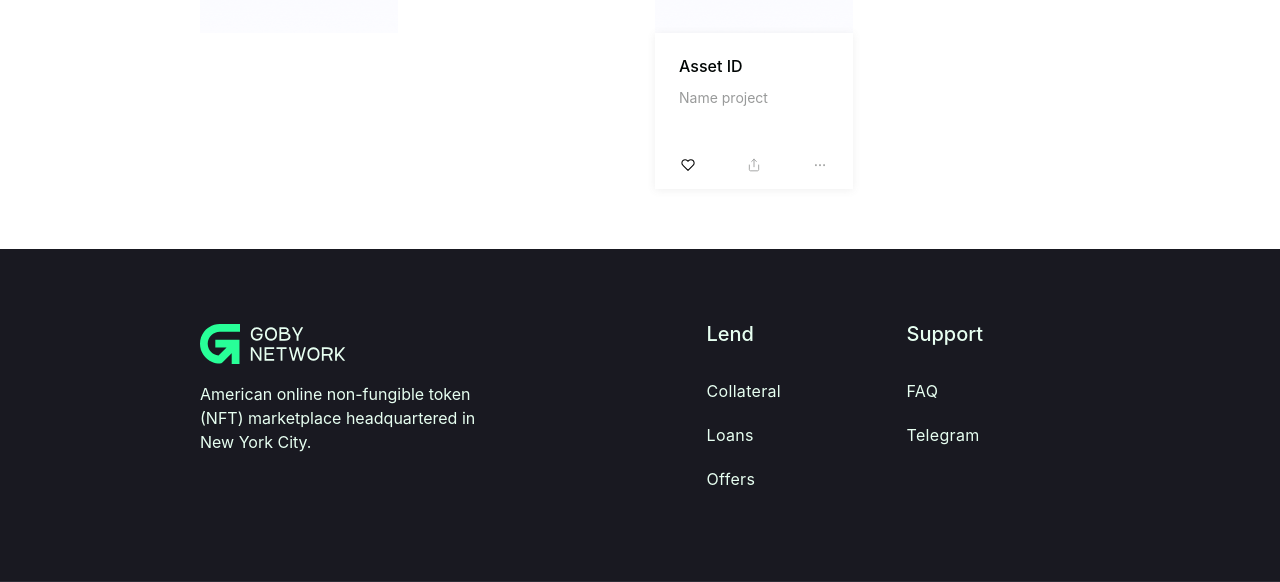
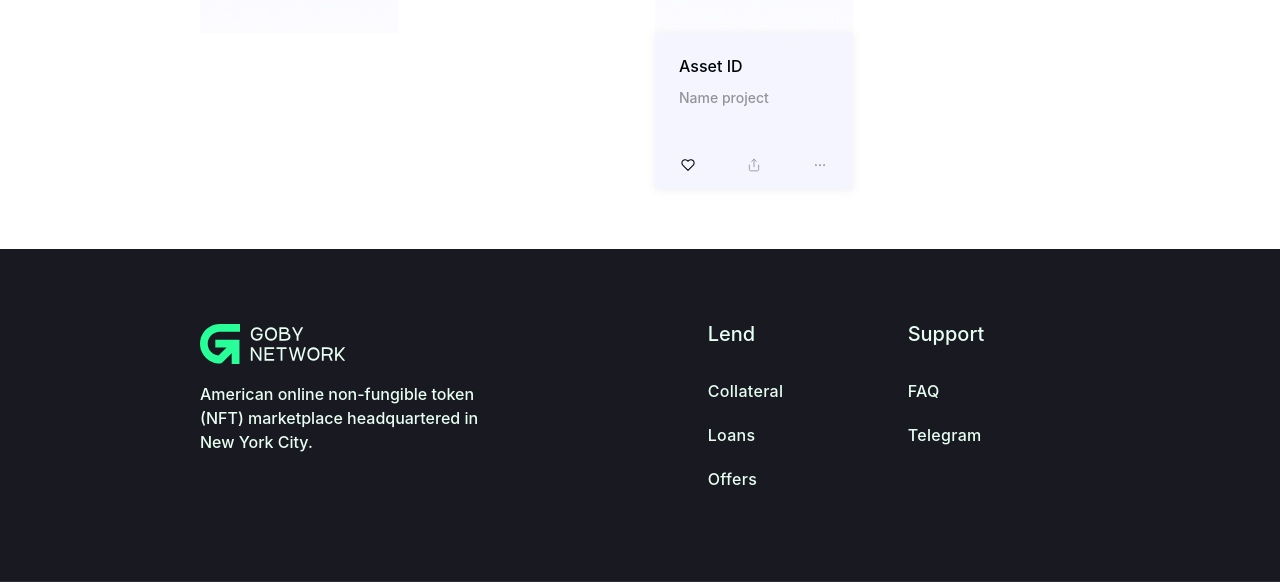
Before and after one commit to paurock/goby, a Next.js app: page / in a window 1280 px wide. Shown: the part 945-1527 px from the top of the page. Built offline with nearby package versions, Linux system fonts and the light colour scheme.

Commit message:
underTile: icons colors done

```diff
--- a/src/app/Layout.tsx
+++ b/src/app/Layout.tsx
@@ -1,15 +1,23 @@
 import { ChakraProvider } from "@chakra-ui/react";
 import { extendTheme } from "@chakra-ui/react";
+import { breakpoints } from "./theme/breakpoints";
+import { fonts } from "./theme/fonts";
 import TitleSection from "../components/sections/title-section";
 import { Header } from "./Header";
 import { Footer } from "./Footers/Footer";
 import Head from "next/head";
+import { Button } from "./theme/components/Button";
 
 const colors = {
   purple: "#6334B1",
   green: "#28FF98",
   lightGreen: "#E7FFF1",
   lightBlue: "#CECFEA",
+  black: { 100: "#010504" },
+  text: {
+    100: "#010504",
+    900: "#E7FFF1",
+  },
 };
 const styles = {
   global: {
@@ -25,13 +33,18 @@ const styles = {
   },
 };
 
-const components = {};
+const components = {
+  Button,
+};
 
-const theme = extendTheme({
+export const theme = extendTheme({
+  fonts,
   colors,
   styles,
   components,
+  breakpoints,
 });
+
 import { ReactNode } from "react";
 
 const Layout = ({ children }: { children?: ReactNode }): JSX.Element => {
--- a/src/app/theme/colors.ts
+++ /dev/null
@@ -1,17 +0,0 @@
-import type { DeepPartial, Theme } from '@chakra-ui/react';
-
-const extendedColors: DeepPartial<
-  Record<string, Theme['colors']['blackAlpha']>
-> = {
-  black: {
-    100: '#010504',
-  },
-  text: {
-    100: '#010504',
-    900: '#E7FFF1',
-  },
-};
-
-export const colors = {
-  ...extendedColors,
-};
--- a/src/app/theme/index.tsx
+++ /dev/null
@@ -1,15 +0,0 @@
-import { extendTheme } from "@chakra-ui/react";
-import { breakpoints } from "./breakpoints";
-
-import { colors } from "./colors";
-import { Button } from "./components/Button";
-import { fonts } from "./fonts";
-
-export const customTheme = extendTheme({
-  fonts,
-  colors,
-  breakpoints,
-  components: {
-    Button,
-  },
-});
--- a/src/components/sections/content/underTiles.tsx
+++ b/src/components/sections/content/underTiles.tsx
@@ -1,61 +1,133 @@
-import { Box, Center, Heading, Icon, SimpleGrid, Text, VStack } from '@chakra-ui/react'
-import { heartIcon } from 'components/toolbar';
-import { svgProps } from 'components/types';
-import React, { SVGProps } from 'react'
-import { useAssets } from 'shared';
+import {
+  Box,
+  Center,
+  Heading,
+  Icon,
+  SimpleGrid,
+  Text,
+  VStack,
+  useColorModeValue,
+} from "@chakra-ui/react";
+import { heartIcon } from "components/toolbar";
+import { svgProps } from "components/types";
+import React, { SVGProps } from "react";
+import { useAssets } from "shared";
 
-
-export const shareIcon = (props: svgProps):SVGProps<SVGSVGElement> => (
-    <svg {...props} width="16" height="16" viewBox="0 0 16 16" fill="none" xmlns="http://www.w3.org/2000/svg">
+export const shareIcon = (props: svgProps): SVGProps<SVGSVGElement> => (
+  <svg
+    {...props}
+    width="16"
+    height="16"
+    viewBox="0 0 16 16"
+    fill="none"
+    xmlns="http://www.w3.org/2000/svg"
+  >
     <g opacity="0.4">
-    <path d="M2.66663 8V13.3333C2.66663 13.687 2.8071 14.0261 3.05715 14.2761C3.3072 14.5262 3.64634 14.6667 3.99996 14.6667H12C12.3536 14.6667 12.6927 14.5262 12.9428 14.2761C13.1928 14.0261 13.3333 13.687 13.3333 13.3333V8" stroke="#010504" strokeLinecap="round" strokeLinejoin="round"/>
-    <path d="M10.6667 3.99999L8.00004 1.33333L5.33337 3.99999" stroke="#010504" strokeLinecap="round" strokeLinejoin="round"/>
-    <path d="M8 1.33333V10" stroke="#010504" strokeLinecap="round" strokeLinejoin="round"/>
+      <path
+        d="M2.66663 8V13.3333C2.66663 13.687 2.8071 14.0261 3.05715 14.2761C3.3072 14.5262 3.64634 14.6667 3.99996 14.6667H12C12.3536 14.6667 12.6927 14.5262 12.9428 14.2761C13.1928 14.0261 13.3333 13.687 13.3333 13.3333V8"
+        stroke={props.stroke}
+        strokeLinecap="round"
+        strokeLinejoin="round"
+      />
+      <path
+        d="M10.6667 3.99999L8.00004 1.33333L5.33337 3.99999"
+        stroke={props.stroke}
+        strokeLinecap="round"
+        strokeLinejoin="round"
+      />
+      <path
+        d="M8 1.33333V10"
+        stroke={props.stroke}
+        strokeLinecap="round"
+        strokeLinejoin="round"
+      />
     </g>
   </svg>
 );
 
-  export const moreHorizontal = (props: svgProps):SVGProps<SVGSVGElement> => (
-    <svg {...props} width="16" height="16" viewBox="0 0 16 16" fill="none" xmlns="http://www.w3.org/2000/svg">
+export const moreHorizontal = (props: svgProps): SVGProps<SVGSVGElement> => (
+  <svg
+    {...props}
+    width="16"
+    height="16"
+    viewBox="0 0 16 16"
+    fill="none"
+    xmlns="http://www.w3.org/2000/svg"
+  >
     <g opacity="0.4">
-    <path d="M8.00004 8.66666C8.36823 8.66666 8.66671 8.36818 8.66671 7.99999C8.66671 7.63181 8.36823 7.33333 8.00004 7.33333C7.63185 7.33333 7.33337 7.63181 7.33337 7.99999C7.33337 8.36818 7.63185 8.66666 8.00004 8.66666Z" stroke="#010504" strokeLinecap="round" strokeLinejoin="round"/>
-    <path d="M12.6667 8.66666C13.0349 8.66666 13.3333 8.36818 13.3333 7.99999C13.3333 7.63181 13.0349 7.33333 12.6667 7.33333C12.2985 7.33333 12 7.63181 12 7.99999C12 8.36818 12.2985 8.66666 12.6667 8.66666Z" stroke="#010504" strokeLinecap="round" strokeLinejoin="round"/>
-    <path d="M3.33329 8.66666C3.70148 8.66666 3.99996 8.36818 3.99996 7.99999C3.99996 7.63181 3.70148 7.33333 3.33329 7.33333C2.9651 7.33333 2.66663 7.63181 2.66663 7.99999C2.66663 8.36818 2.9651 8.66666 3.33329 8.66666Z" stroke="#010504" strokeLinecap="round" strokeLinejoin="round"/>
+      <path
+        d="M8.00004 8.66666C8.36823 8.66666 8.66671 8.36818 8.66671 7.99999C8.66671 7.63181 8.36823 7.33333 8.00004 7.33333C7.63185 7.33333 7.33337 7.63181 7.33337 7.99999C7.33337 8.36818 7.63185 8.66666 8.00004 8.66666Z"
+        stroke={props.stroke}
+        strokeLinecap="round"
+        strokeLinejoin="round"
+      />
+      <path
+        d="M12.6667 8.66666C13.0349 8.66666 13.3333 8.36818 13.3333 7.99999C13.3333 7.63181 13.0349 7.33333 12.6667 7.33333C12.2985 7.33333 12 7.63181 12 7.99999C12 8.36818 12.2985 8.66666 12.6667 8.66666Z"
+        stroke={props.stroke}
+        strokeLinecap="round"
+        strokeLinejoin="round"
+      />
+      <path
+        d="M3.33329 8.66666C3.70148 8.66666 3.99996 8.36818 3.99996 7.99999C3.99996 7.63181 3.70148 7.33333 3.33329 7.33333C2.9651 7.33333 2.66663 7.63181 2.66663 7.99999C2.66663 8.36818 2.9651 8.66666 3.33329 8.66666Z"
+        stroke={props.stroke}
+        strokeLinecap="round"
+        strokeLinejoin="round"
+      />
     </g>
   </svg>
 );
 
 export default function UnderTiles() {
   const { text, background } = useAssets();
+  const colors = useColorModeValue("black", "lightGreen");
   return (
-    <VStack w="full" sx={{boxShadow:"rgba(99, 99, 99, 0.1) 0px 1px 8px 0px}}"}}>
-        <VStack w="full" p="24px" >
-            <Box w="full" h="22px"><Heading as="h5" sx={{fontSize: "16px", fontWeight: 500, color: text}}>Asset ID</Heading></Box>
-            <Box w="full" h="22px"><Text sx={{fontSize: "14px", color: text, opacity:0.4}}>Name project</Text></Box>
+    <VStack
+      w="full"
+      sx={{
+        boxShadow: "rgba(99, 99, 99, 0.1) 0px 1px 8px 0px}}",
+      }}
+      bg={background}
+    >
+      <VStack w="full" p="24px">
+        <Box w="full" h="22px">
+          <Heading
+            as="h5"
+            sx={{ fontSize: "16px", fontWeight: 500, color: text }}
+          >
+            Asset ID
+          </Heading>
+        </Box>
+        <Box w="full" h="22px">
+          <Text sx={{ fontSize: "14px", color: text, opacity: 0.4 }}>
+            Name project
+          </Text>
+        </Box>
       </VStack>
       <Box w="full" h="48px">
         <SimpleGrid w="full" h="48px" columns={3}>
-             <Center maxW="111px"maxH="48px">
+          <Center maxW="111px" maxH="48px">
             <Icon
               //@ts-ignore
               as={heartIcon}
               w="14px"
               h="14px"
+              stroke={colors}
               _hover={{ fill: "red", stroke: "red" }}
               sx={{
                 cursor: "pointer",
                 fill: "none",
-                    stroke: "black",
               }}
               onClick={() => console.log("pressed")}
-            /></Center>
+            />
+          </Center>
           <Center maxW="111px" maxH="48px">
             <Icon
               //@ts-ignore
               as={shareIcon}
               w="14px"
               h="14px"
-                    _hover={{stroke: "black" }}
+              stroke={colors}
+              _hover={{ stroke: "black" }}
               sx={{
                 cursor: "pointer",
               }}
@@ -68,7 +140,8 @@ export default function UnderTiles() {
               as={moreHorizontal}
               w="14px"
               h="14px"
-                    _hover={{stroke: "black" }}
+              stroke={colors}
+              _hover={{ stroke: "black" }}
               sx={{
                 cursor: "pointer",
               }}
@@ -78,5 +151,5 @@ export default function UnderTiles() {
         </SimpleGrid>
       </Box>
     </VStack>
-  )
+  );
 }
--- a/src/components/toolbar/index.tsx
+++ b/src/components/toolbar/index.tsx
@@ -105,12 +105,14 @@ const Toolbar = (): JSX.Element => {
                 fill: `${isLiked ? "red" : null}`,
                 stroke: `${isLiked ? "red" : color}`,
               }}
-              onClick={() => {!isLiked && handleClick()}}
+              onClick={() => {
+                !isLiked && handleClick();
+              }}
             />
             {likes}
           </Flex>
           <Flex
-          display={["none", "flex", "flex", "flex", "flex"]}
+            display={["none", "flex", "flex", "flex", "flex"]}
             sx={{
               justifyContent: "center",
               alignItems: "center",
@@ -148,7 +150,7 @@ const Toolbar = (): JSX.Element => {
 };
 export default Toolbar;
 
-export const heartIcon = (props: svgProps):SVGProps<SVGSVGElement> => (
+export const heartIcon = (props: svgProps): SVGProps<SVGSVGElement> => (
   <svg
     {...props}
     width="20"
@@ -167,7 +169,7 @@ export const heartIcon = (props: svgProps):SVGProps<SVGSVGElement> => (
   </svg>
 );
 
-const gridIcon = (text: string):SVGProps<SVGSVGElement> => (
+const gridIcon = (text: string): SVGProps<SVGSVGElement> => (
   <svg
     width="20"
     height="20"
@@ -206,7 +208,7 @@ const gridIcon = (text: string):SVGProps<SVGSVGElement> => (
   </svg>
 );
 
-const listIcon = (text: string):SVGProps<SVGSVGElement> => (
+const listIcon = (text: string): SVGProps<SVGSVGElement> => (
   <svg
     width="20"
     height="20"
@@ -216,7 +218,7 @@ const listIcon = (text: string):SVGProps<SVGSVGElement> => (
   >
     <path
       d="M6.66669 5H17.5"
-      stroke="#010504"
+      stroke={text}
       strokeWidth="1.5"
       strokeLinecap="round"
       strokeLinejoin="round"
--- a/src/pages/_app.tsx
+++ b/src/pages/_app.tsx
@@ -1,11 +1,11 @@
 import type { AppProps } from "next/app";
-import React, { FC } from "react";
+import React from "react";
 import Layout from "../app/Layout";
 
-function MyApp({ Component, pageProps }: AppProps):JSX.Element  {
+function MyApp({ Component, pageProps }: AppProps): JSX.Element {
   return (
     <Layout>
-      <Component {...pageProps}  />
+      <Component {...pageProps} />
     </Layout>
   );
 }
```
Also changed, not shown: src/pages/_document.tsx (+5 -5 lines). Lines whose indentation alone changed are shown as unchanged.
